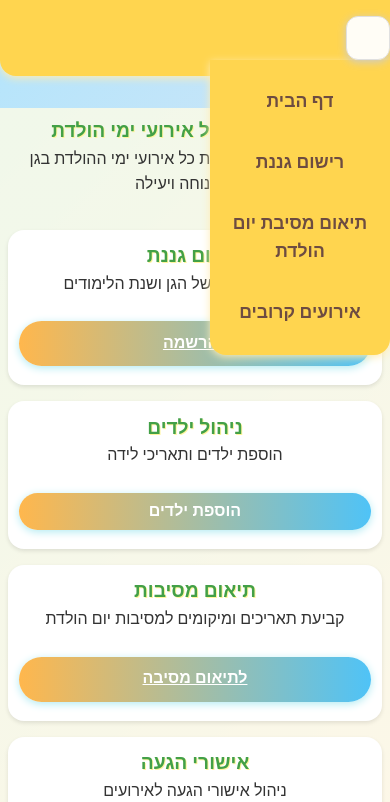
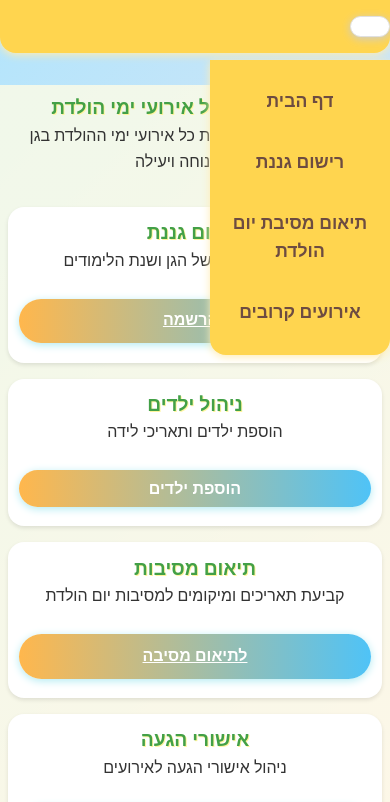
Before and after one commit to bandora78/birthdayCal, a plain HTML site: page index.html in a window 390 px wide. Both pictures are taken after a click on the button "תפריט". Shown: the top 802 px of the page. Drawn offline with Linux system fonts and the light colour scheme.

Commit message:
Refine hamburger menu styles in styles.css by adjusting background color, removing unnecessary display properties, and enhancing hover effects for improved user interaction. Simplify the design for better aesthetics and usability.

```diff
--- a/styles.css
+++ b/styles.css
@@ -320,13 +320,7 @@ th, td {
 
 /* Hamburger Menu Styles */
 .hamburger {
-    display: none;
-    flex-direction: column;
-    justify-content: center;
-    align-items: center;
-    width: 44px;
-    height: 44px;
-    background: rgba(255,255,255,0.95);
+    background: #fff;
     border: 1.5px solid #e0e0e0;
     border-radius: 12px;
     box-shadow: 0 2px 8px #ccc;
@@ -335,13 +329,12 @@ th, td {
     position: relative;
 }
 .hamburger span {
-    display: block;
-    width: 30px;
-    height: 5px;
-    margin: 5px 0;
-    background: #111;
-    border-radius: 3px;
-    transition: 0.3s;
+    background: #111 !important;
+    transition: none;
+}
+.hamburger:active, .hamburger:focus, .hamburger:hover {
+    background: #fff;
+    border: 1.5px solid #e0e0e0;
 }
 
 @media (max-width: 768px) {
```
